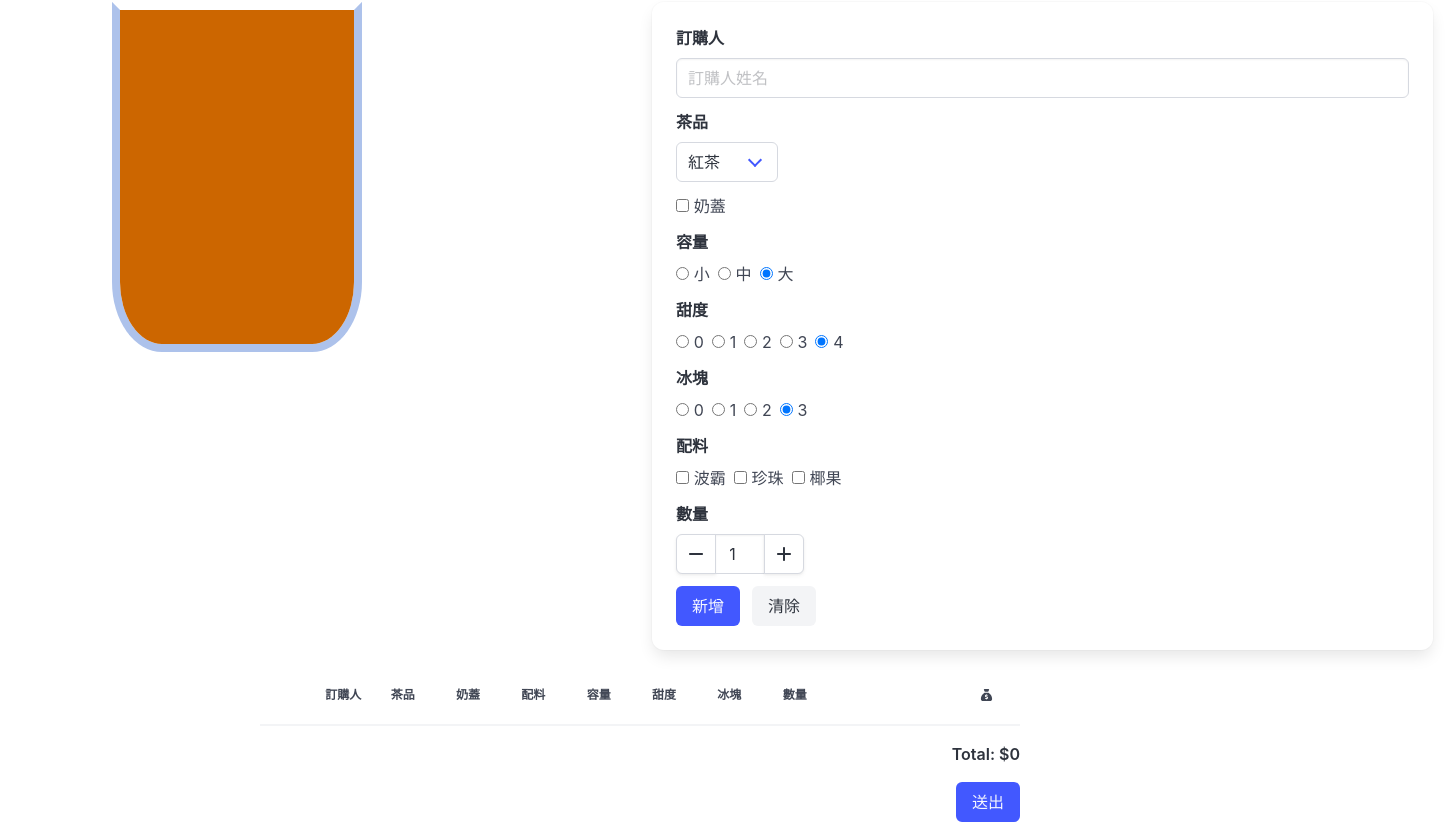
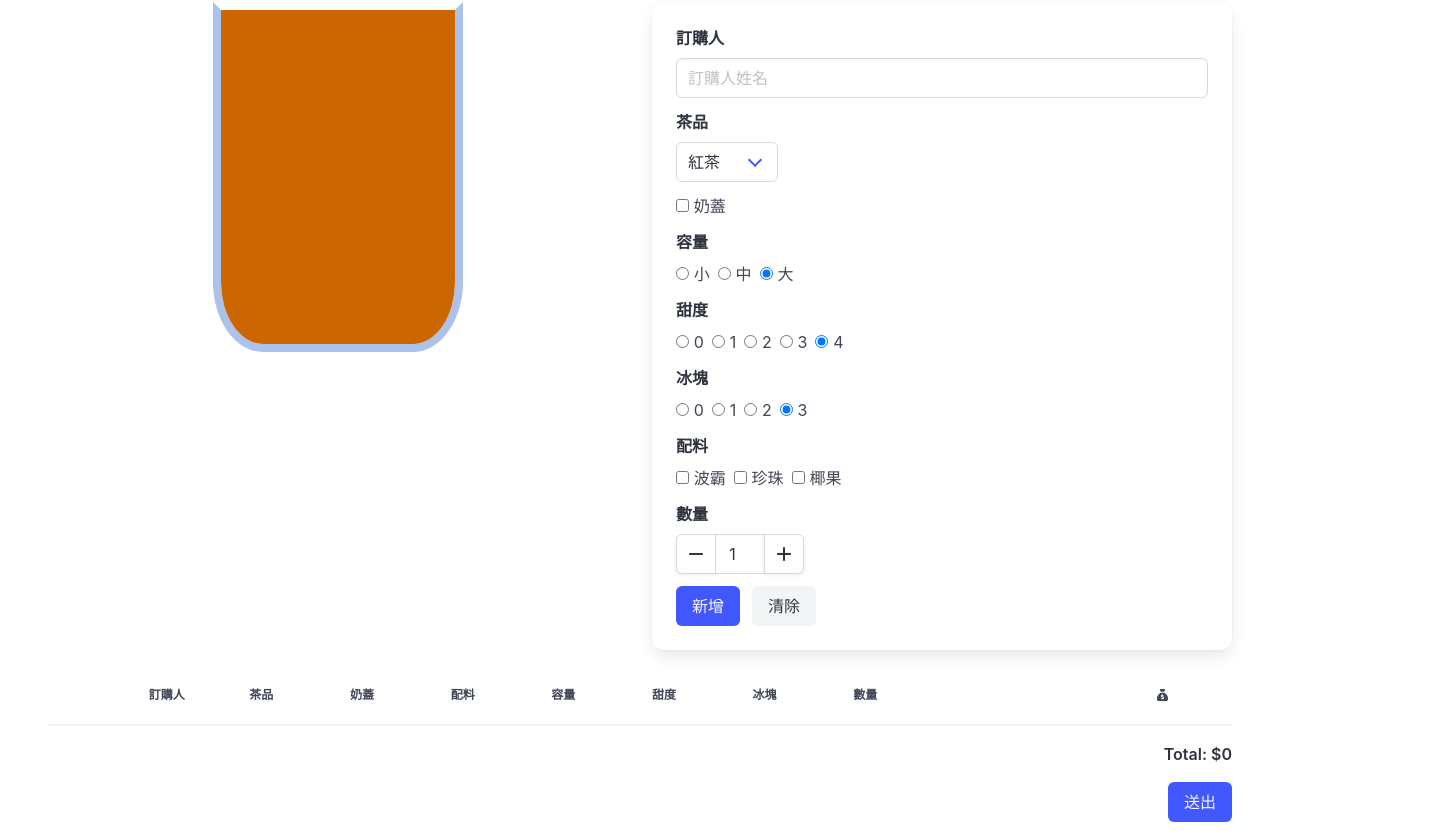
Before and after one commit to willyos0113/tea-shop-order-form, a React (Vite) app: page / in a window 1280 px wide. Shown: the part 46-886 px from the top of the page, 1445 px wide, since content can reach past the window. Built offline with nearby package versions, Linux system fonts and the light colour scheme.

Commit message:
Ajust the Bulma styles for <Form> and <OrderList>.

```diff
--- a/src/TeaShop/Form.tsx
+++ b/src/TeaShop/Form.tsx
@@ -101,13 +101,13 @@ export const Form: FC = () => {
   return (
     <section className="form">
       <div className="columns is-centered">
-        <div className="column is-8">
+        <div className="column">
           {/* 視覺化杯子 */}
           <Drink
             item={{ tea, withFoam, size, sugar, ice, toppings, quantity }}
           />
         </div>
-        <div className="column is-8 mb-5">
+        <div className="column mb-5">
           {/* 飲料表單 */}
           <div className="box p-5">
             {/* 訂購人 */}
--- a/src/TeaShop/OrderList.tsx
+++ b/src/TeaShop/OrderList.tsx
@@ -4,9 +4,9 @@ import type { FC } from "react";
 
 export const OrderList: FC = () => {
   return (
-    <section className="order-list container">
+    <section className="order-list">
       <div className="columns is-centered">
-        <div className="column is-8">
+        <div className="column">
           {/* 訂單表頭 */}
           <div className="columns is-mobile has-text-weight-bold is-size-7 mb-2">
             <div className="column is-1"></div>
```
